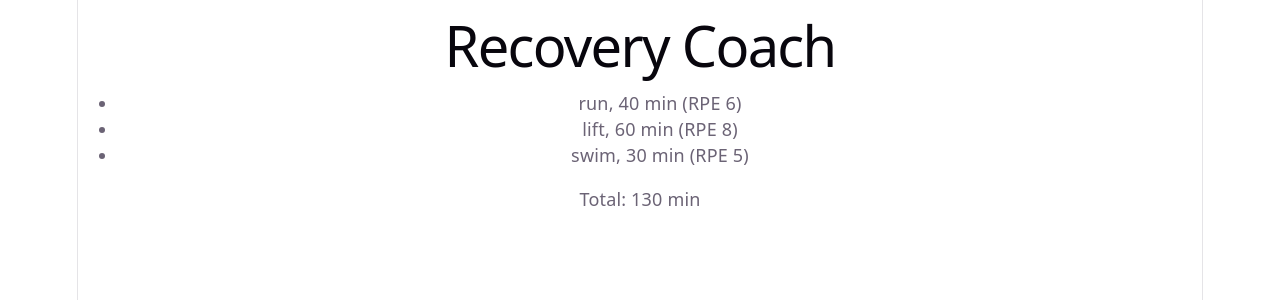
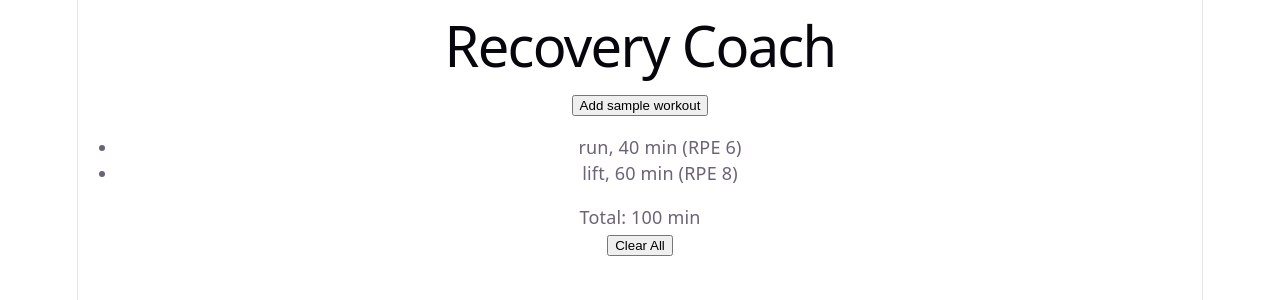
Before and after one commit to danielyoon516/Recovery-coach, a React app in the folder frontend/: page / in a window 1280 px wide. Shown: the top 300 px of the page. Built offline with nearby package versions, Linux system fonts and the light colour scheme; the HTML template or start-up script is replaced by a standard one.

Commit message:
Add state with add and clear buttons

```diff
--- a/frontend/src/App.jsx
+++ b/frontend/src/App.jsx
@@ -1,3 +1,5 @@
+import { useState } from "react";
+
 function WorkoutItem({ workout }) {
   return (
     <li>
@@ -15,22 +17,36 @@ function TotalDuration({ workouts }) {
 }
 
 function App() {
-  const workouts = [
+  const [workouts, setWorkouts] = useState([
     { id: 1, type: "run", duration_min: 40, rpe: 6 },
     { id: 2, type: "lift", duration_min: 60, rpe: 8 },
-    { id: 3, type: "swim", duration_min: 30, rpe: 5 },
-  ];
+  ]);
+
+  function addSample() {
+    const newWorkout = {
+      id: Date.now(),
+      type: "bike",
+      duration_min: 45,
+      rpe: 7,
+    };
+    setWorkouts([...workouts, newWorkout]);
+  }
+
+  function clearAll() {
+    setWorkouts([]);
+  }
 
   return (
     <div>
       <h1>Recovery Coach</h1>
+      <button onClick={addSample}>Add sample workout</button>
       <ul>
         {workouts.map((w) => (
           <WorkoutItem key={w.id} workout={w} />
         ))}
       </ul>
-
       <TotalDuration workouts={workouts} />
+      <button onClick={clearAll}> Clear All </button>
     </div>
   );
 }
```
